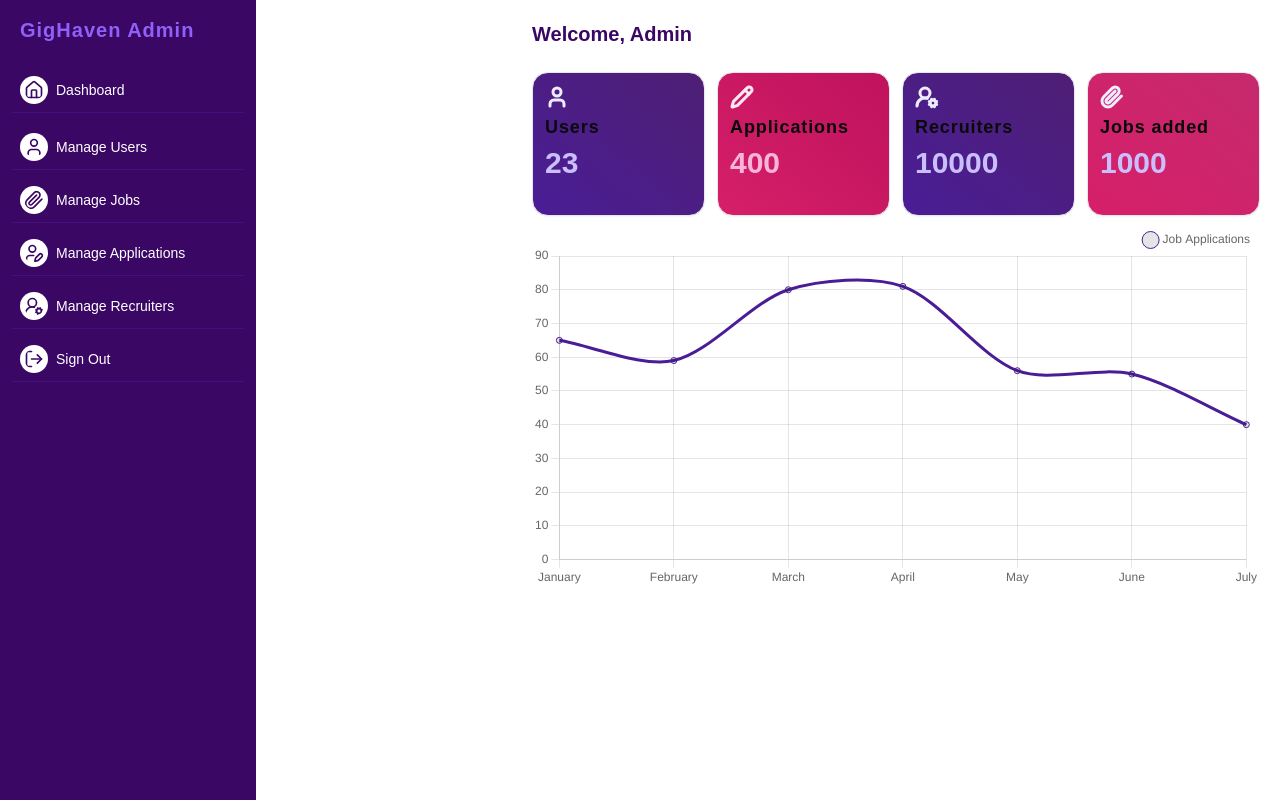
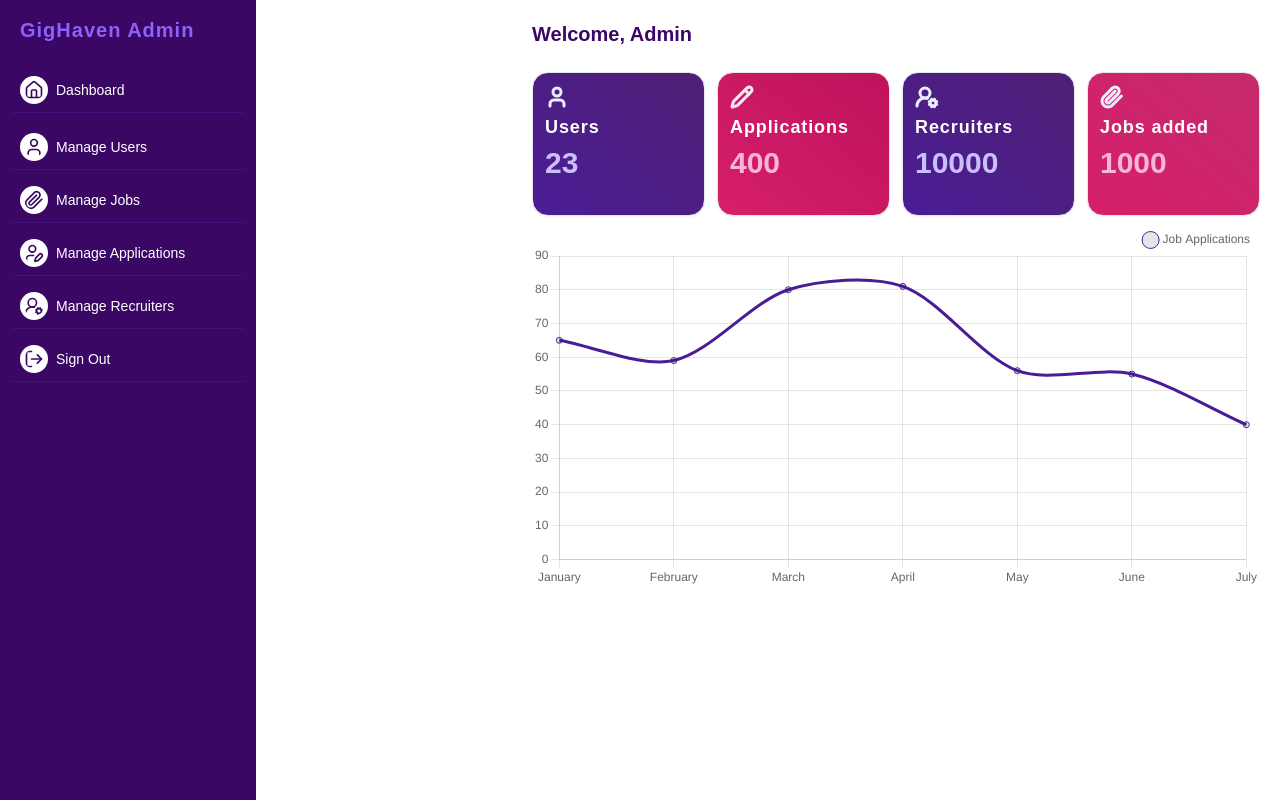
Before and after one commit to astianmuchui/job-finder-app-frontend, a Next.js app: page /admin in a window 1280 px wide. Built offline with nearby package versions, Linux system fonts and the light colour scheme.

Commit message:
Merge branch 'main' of https://github.com/astianmuchui/job-finder-app-frontend into feat/admin

```diff
--- a/src/app/admin/jobs/page.tsx
+++ b/src/app/admin/jobs/page.tsx
@@ -13,7 +13,7 @@ const page = () => {
                 <div className="relative overflow-x-auto shadow-md sm:rounded-lg mt-5 ">
                     <div className="flex items-center justify-between flex-column flex-wrap md:flex-row space-y-4 md:space-y-0 pb-3  pt-1 bg-white ">
                         <div>
-                            <button  className="bg-gradient-to-br cursor-pointer  from-purple-700/80 via-purple-800/70 to-purple-900 p-2 text-sm rounded-xl mt-1 hover:bg-gradient-to-tr" id="trigger">
+                            <button  className="bg-gradient-to-br cursor-pointer text-white  from-purple-700/80 via-purple-800/70 to-purple-900 p-2 text-sm rounded-xl mt-1 hover:bg-gradient-to-tr" id="trigger">
                                 Add new
                             </button>
                         </div>
--- a/src/app/admin/page.tsx
+++ b/src/app/admin/page.tsx
@@ -15,26 +15,26 @@ const page = () => {
         <div className="grid grid-cols-4 place-items-center w-full mt-4 gap-3 h-40">
             <div className="card w-full h-36 border border-gray-200 shadow-sm rounded-2xl bg-gradient-to-tr from-purple-900 to-purple-950/90 p-3">
                 <UserIcon className="text-purple-100 " strokeWidth={3} ></UserIcon>
-                <p className="text-lg my-1 tracking-wider font-bold ">Users</p>
+                <p className="text-lg my-1 tracking-wider text-white font-bold ">Users</p>
                 <h1 className="text-3xl text-purple-300 font-extrabold">23</h1>
             </div>
 
             <div className="card w-full h-36 border border-gray-200 shadow-sm rounded-2xl bg-gradient-to-tr from-pink-600 to-pink-700 p-3">
                 <PencilIcon className="text-pink-100" strokeWidth={3} ></PencilIcon>
-                <p className="text-lg my-1 tracking-wider font-bold ">Applications</p>
+                <p className="text-lg my-1 tracking-wider text-white  font-bold ">Applications</p>
                 <h1 className="text-3xl text-pink-300 font-extrabold">400</h1>
             </div>
 
             <div className="card w-full h-36 border border-gray-200 shadow-sm rounded-2xl bg-gradient-to-tr from-purple-900 to-purple-950/90 p-3">
                 <UserCog2Icon className="text-purple-100" strokeWidth={3} ></UserCog2Icon>
-                <p className="text-lg my-1 tracking-wider font-bold ">Recruiters</p>
+                <p className="text-lg my-1 tracking-wider text-white font-bold ">Recruiters</p>
                 <h1 className="text-3xl text-purple-300 font-extrabold">10000</h1>
             </div>
 
             <div className="card w-full h-36 border border-gray-200 shadow-sm rounded-2xl bg-gradient-to-tr from-pink-600 to-pink-700/90 p-3">
                 <PaperclipIcon className="text-purple-100" strokeWidth={3} ></PaperclipIcon>
-                <p className="text-lg my-1 tracking-wider font-bold ">Jobs added</p>
-                <h1 className="text-3xl text-purple-300 font-extrabold">1000</h1>
+                <p className="text-lg my-1 tracking-wider font-bold text-white">Jobs added</p>
+                <h1 className="text-3xl text-pink-300 font-extrabold">1000</h1>
             </div>
         </div>
         <LineGraph></LineGraph>
--- a/src/app/admin/users/page.tsx
+++ b/src/app/admin/users/page.tsx
@@ -14,7 +14,7 @@ const page = () => {
                 <div className="relative overflow-x-auto shadow-md sm:rounded-lg mt-5 ">
                     <div className="flex items-center justify-between flex-column flex-wrap md:flex-row space-y-4 md:space-y-0 pb-3  pt-1 bg-white ">
                         <div>
-                            <button className="bg-gradient-to-br cursor-pointer  from-purple-700/80 via-purple-800/70 to-purple-900 p-2 text-sm rounded-xl mt-1 hover:bg-gradient-to-tr" id="trigger">
+                            <button className="bg-gradient-to-br cursor-pointer text-white  from-purple-700/80 via-purple-800/70 to-purple-900 p-2 text-sm rounded-xl mt-1 hover:bg-gradient-to-tr" id="trigger">
                                 Add new
                             </button>
                         </div>
--- a/src/components/LineGraph.tsx
+++ b/src/components/LineGraph.tsx
@@ -3,12 +3,14 @@ import { useEffect, useRef } from "react";
 import { Chart } from "chart.js/auto";
 
 const LineGraph = () => {
-  const chartRef = useRef(null);
+  const chartRef = useRef<HTMLCanvasElement | null>(null);
+
 
   useEffect(() => {
+    if (!chartRef.current) return;
     const ctx = chartRef.current.getContext("2d");
-
-    const myChart = new Chart(ctx, {
+    console.log(ctx)
+    const myChart = new Chart(chartRef.current, {
       type: "line",
       data: {
         labels: ["January", "February", "March", "April", "May", "June", "July"],
--- a/src/components/Modal.tsx
+++ b/src/components/Modal.tsx
@@ -24,7 +24,7 @@ export default function Modal({ children, trigger }: { children: React.ReactNode
         <div className="modal fixed hidden  inset-0 w-full h-full  z-50 bg-black/50 flex items-center justify-center" id="modal">
             <div className="w-[60vw] h-[90vh] max-h-[95vh] bg-white rounded-xl z-50 px-3 py-1" id="modal-content">
                 <div className="w-full h-12 p-3">
-                    <span id="closer" className="w-4 mt-5 ml-[95%] h-4 bg-gradient-to-r from-purple-700 to-purple-900 hover:bg-gradient-to-bl px-3 py-2  cursor-pointer rounded-full"
+                    <span id="closer" className="w-4 mt-5 ml-[95%] h-4 bg-gradient-to-r from-purple-700 to-purple-900 text-white hover:bg-gradient-to-bl px-3 py-2  cursor-pointer rounded-full"
                         onClick={() => {
                             const modal = document.querySelector('.modal');
                             if (modal) modal.classList.toggle('hidden');
```
